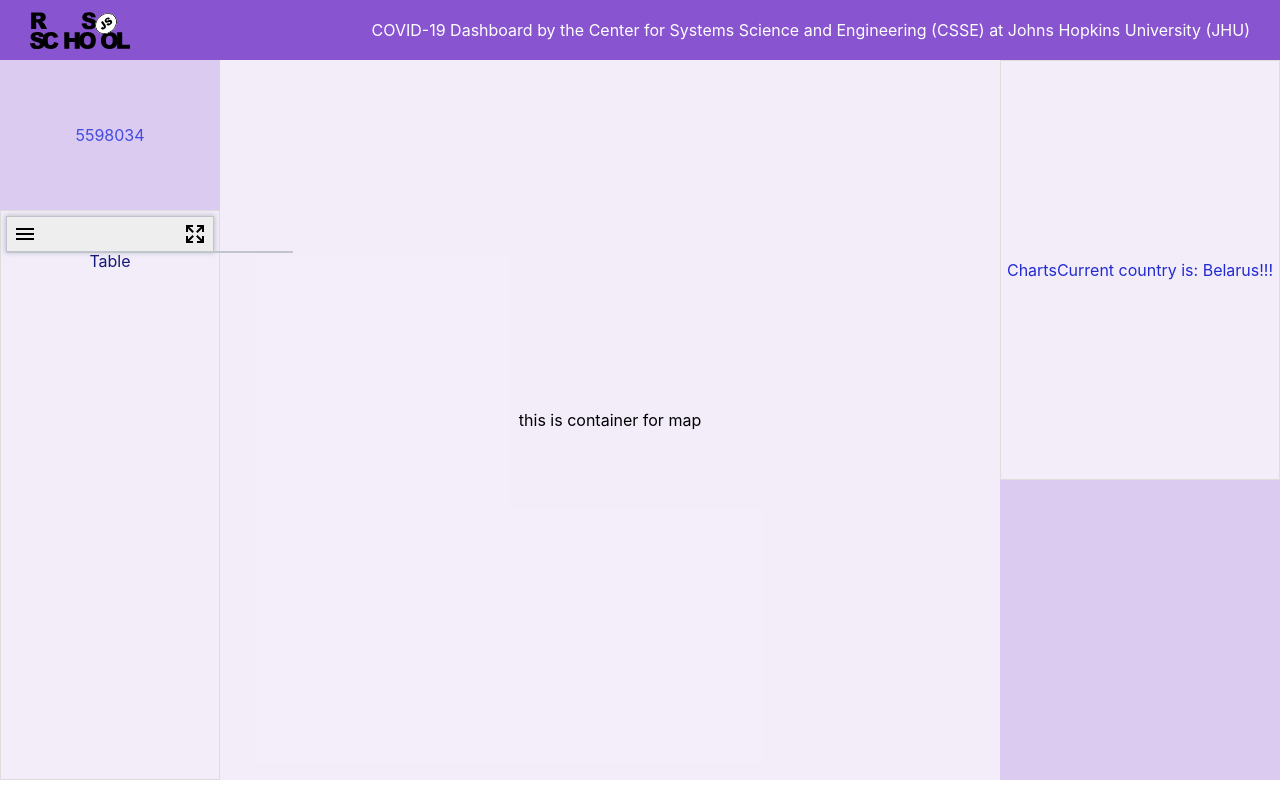
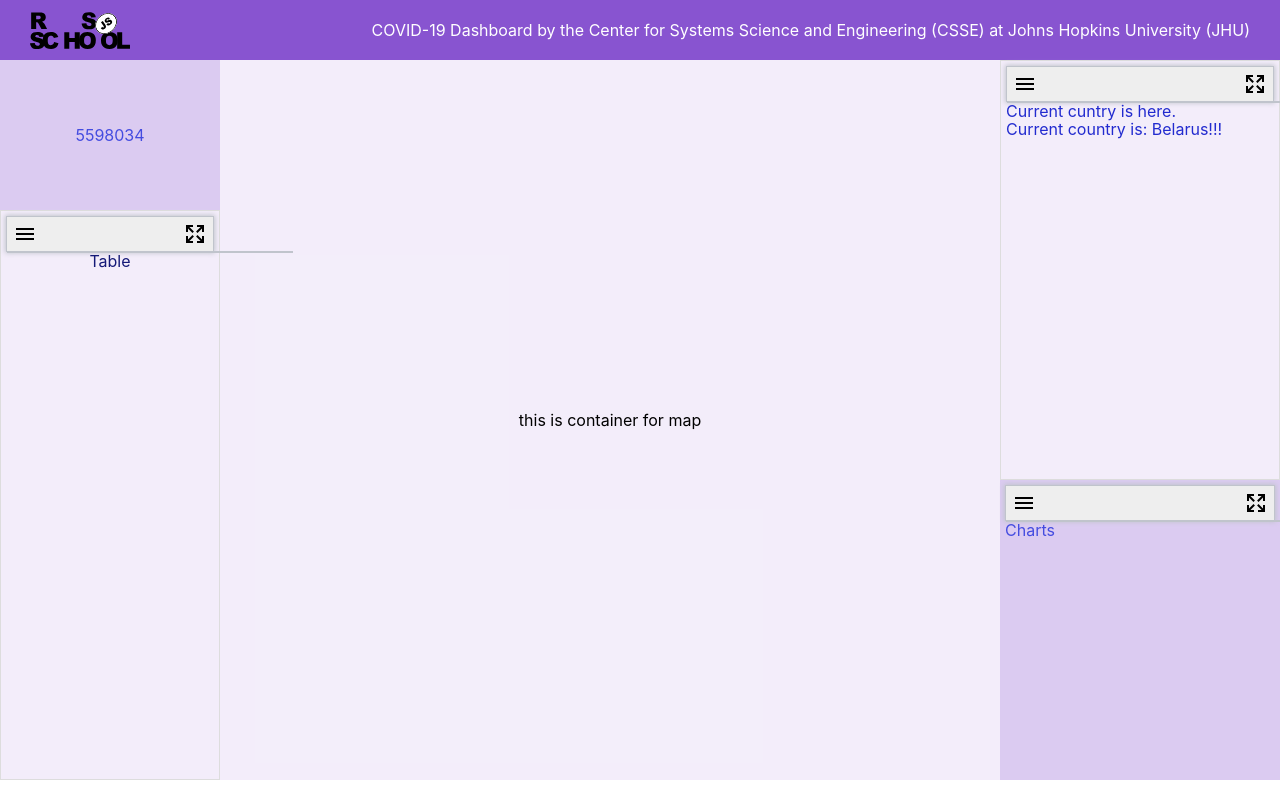
Before and after one commit to J-u-i-c-y/covid-dashboard, a React (Create React App) app: page / in a window 1280 px wide. Built offline with nearby package versions, Linux system fonts and the light colour scheme.

Commit message:
feat: add event litener for close nav menu if open

```diff
--- a/src/assets/scss/modules/typography.scss
+++ b/src/assets/scss/modules/typography.scss
@@ -4,3 +4,13 @@ button[type="button"] {
     background: inherit;
     cursor: pointer;
 }
+
+.is-open-full {
+    position: fixed;
+    z-index: 10;
+    top: 0;
+    left: 0;
+    width: 100vw;
+    height: 100vh;
+    background-color: $neutral-placeholder;
+}
--- a/src/components/Elements/ModuleNav/ModuleNav.jsx
+++ b/src/components/Elements/ModuleNav/ModuleNav.jsx
@@ -34,6 +34,19 @@ class ModuleNav extends Component {
   toggleMenu() {
     const { menuIsOpen } = this.state;
     this.setState({ menuIsOpen: !menuIsOpen });
+    if (!menuIsOpen) {
+      window.addEventListener('click', this.closeMenu.bind(this));
+    } else {
+      window.removeEventListener('click', this.closeMenu.bind(this));
+    }
+  }
+
+  closeMenu(e) {
+    const { idx } = this.props;
+    if (!e.target.closest(`#${idx}`)) {
+      this.setState({ menuIsOpen: false });
+      window.removeEventListener('click', this.closeMenu.bind(this));
+    }
   }
 
   toggleCurrentMenuItem(id, groupId) {
@@ -51,7 +64,7 @@ class ModuleNav extends Component {
     const { isFull, menuIsOpen, nuvCurrentItems } = this.state;
     const fullIcon = isFull ? '#open-full' : '#close-full';
     const menuWrapperClassName = menuIsOpen ? 'is-open' : '';
-    const { navItems } = this.props;
+    const { navItems, idx } = this.props;
     const menuItem = (el, id, groupId) => {
       return (
         <li
@@ -95,7 +108,7 @@ class ModuleNav extends Component {
       </ul>
     ));
     return (
-      <div className="module-nav">
+      <div className="module-nav" id={idx}>
         <div className={`module-nav__menu ${menuWrapperClassName}`}>
           <div className="module-nav__menu-icon">
             <button type="button" onClick={this.toggleMenu.bind(this)}>
@@ -123,6 +136,7 @@ ModuleNav.propTypes = {
   navItems: PropTypes.arrayOf(PropTypes.arrayOf(PropTypes.string)).isRequired,
   toggleNavItem: PropTypes.func.isRequired,
   navCurrentItems: PropTypes.arrayOf(PropTypes.number).isRequired,
+  idx: PropTypes.string.isRequired,
 };
 
 export default ModuleNav;
--- a/src/components/Elements/ModuleNav/ModuleNav.scss
+++ b/src/components/Elements/ModuleNav/ModuleNav.scss
@@ -3,9 +3,11 @@
 
 .module-nav {
   @extend %dfsb;
+  width: 100%;
+  padding: 4px 0;
+  margin: 0 0 auto;
   border: 1px solid $neutral-placeholder;
   box-shadow: 0 0 5px 1px $neutral-placeholder;
-  padding: 4px 0;
   background: #eee;
 
   &__menu {
--- a/src/components/Global/Charts/Charts.jsx
+++ b/src/components/Global/Charts/Charts.jsx
@@ -1,17 +1,33 @@
-import React, { Component } from 'react';
+import React from 'react';
 import './Charts.scss';
+import GlobalParent from '../GlobalParent/GlobalParent';
+import ModuleNav from '../../Elements/ModuleNav/ModuleNav';
 
-class Charts extends Component {
+class Charts extends GlobalParent {
   constructor() {
     super();
-    this.title = 'Charts';
+    this.state = {
+      title: 'Charts',
+      navItems: [
+        ['За последний день', 'За весь период пандемии'],
+        ['В абсолютных величинах', 'На 100 тыс. населения'],
+      ],
+      navCurrentItems: [0, 0],
+    };
   }
 
   render() {
-    const { title } = this.title;
+    const { title, containerClassName, navItems, navCurrentItems } = this.state;
     return (
       <div className="charts">
-        <div className="charts__container">
+        <div className={`charts__container ${containerClassName}`}>
+          <ModuleNav
+            navItems={navItems}
+            navCurrentItems={navCurrentItems}
+            toggleNavItem={this.toggleNavItem}
+            toggleFullWin={this.toggleContainerClassName}
+            idx="chartNav"
+          />
           <p>{title}</p>
         </div>
       </div>
--- a/src/components/Global/Charts/Charts.scss
+++ b/src/components/Global/Charts/Charts.scss
@@ -6,7 +6,10 @@
   color: $primary-color;
 
   &__container {
-    @extend %dfc;
-    height: 300px;
+    padding: 5px;
+
+    &:not(.is-open-full) {
+      height: 300px;
+    }
   }
 }
--- a/src/components/Global/Current/Current.jsx
+++ b/src/components/Global/Current/Current.jsx
@@ -1,21 +1,35 @@
-import React, { Component } from 'react';
+import React from 'react';
 import PropTypes from 'prop-types';
 import './Current.scss';
+import GlobalParent from '../GlobalParent/GlobalParent';
+import ModuleNav from '../../Elements/ModuleNav/ModuleNav';
 
-class Current extends Component {
+class Current extends GlobalParent {
   constructor(props) {
     super(props);
     this.state = {
-      title: 'Charts',
+      title: 'Current cuntry is here.',
+      navItems: [
+        ['За последний день', 'За весь период пандемии'],
+        ['В абсолютных величинах', 'На 100 тыс. населения'],
+      ],
+      navCurrentItems: [0, 0],
     };
   }
 
   render() {
-    const { title } = this.state;
+    const { title, containerClassName, navItems, navCurrentItems } = this.state;
     const { country } = this.props;
     return (
       <div className="current">
-        <div className="current__container">
+        <div className={`current__container ${containerClassName}`}>
+          <ModuleNav
+            navItems={navItems}
+            navCurrentItems={navCurrentItems}
+            toggleNavItem={this.toggleNavItem}
+            toggleFullWin={this.toggleContainerClassName}
+            idx="currentNav"
+          />
           <h4>{title}</h4>
           <p>
             Current country is:&nbsp;
--- a/src/components/Global/Current/Current.scss
+++ b/src/components/Global/Current/Current.scss
@@ -8,7 +8,8 @@
   border: 1px solid #ddd;
 
   &__container {
-    @extend %dfc;
+    width: 100%;
     height: 100%;
+    padding: 5px;
   }
 }
--- a/src/components/Global/Table/Table.jsx
+++ b/src/components/Global/Table/Table.jsx
@@ -25,6 +25,7 @@ class Table extends GlobalParent {
             navCurrentItems={navCurrentItems}
             toggleNavItem={this.toggleNavItem}
             toggleFullWin={this.toggleContainerClassName}
+            idx="tableNav"
           />
           <p>Table</p>
         </div>
--- a/src/components/Global/Table/Table.scss
+++ b/src/components/Global/Table/Table.scss
@@ -14,12 +14,6 @@
     transition: background-color .3s ease-in-out;
 
     &.is-open-full {
-      position: fixed;
-      z-index: 10;
-      top: 0;
-      left: 0;
-      width: 100vw;
-      height: 100vh;
       background-color: $neutral-placeholder;
     }
   }
```
